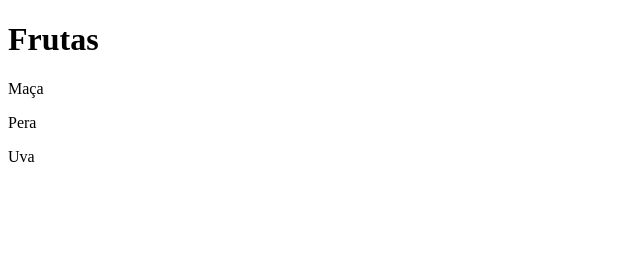
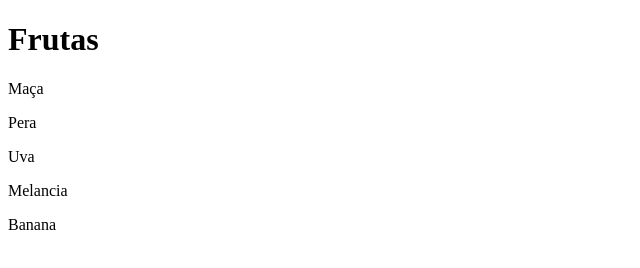
Before and after one commit to ItsBielzera/frutas, a plain HTML site: page index.html in a window 1280 px wide. Shown: the whole page, without its empty margins (0-640 px from the left). Drawn offline with Linux system fonts and the light colour scheme.

Commit message:
inclui 2 frutas novas

```diff
--- a/index.html
+++ b/index.html
@@ -11,5 +11,7 @@
     <p>Maça</p>
     <p>Pera</p>
     <p>Uva</p>
+    <p>Melancia</p>
+    <p>Banana</p>
 </body>
 </html>
```
